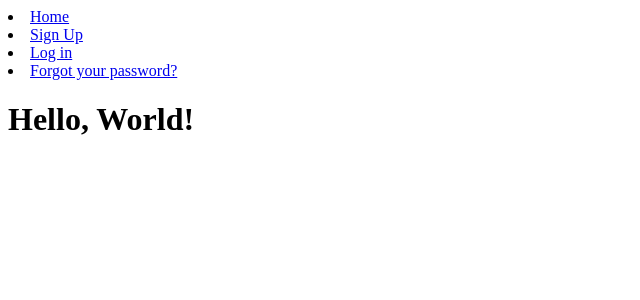
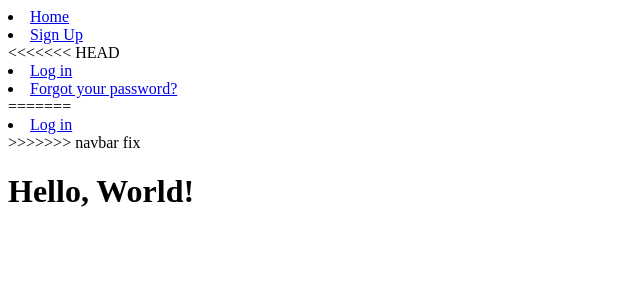
Before and after one commit to JumboCode/Animal-Aid, a Django app: page / in a window 1280 px wide. Shown: the top 300 px of the page, without its empty margins (0-640 px from the left). Run offline with Django 3.2, Linux system fonts and the light colour scheme; parts of the project's set-up code (start-up, migrations or seed data) failed here and were passed over.

Commit message:
navbar fix

```diff
--- a/core/templates/core/home.html
+++ b/core/templates/core/home.html
@@ -3,9 +3,13 @@
 {% block content %}
 <nav> <li {% if active_link == "home" %}class="active"{% endif %}><a href="{% url 'home' %}">Home</a></li>
       <li {% if active_link == "signup" %}class="active"{% endif %}><a href="{% url 'signup' %}">Sign Up</a></li>
+<<<<<<< HEAD
       <li {% if active_link == "signup" %}class="active"{% endif %}><a href="{% url 'login' %}">Log in</a></li> </nav>
       <li {% if active_link == "password_reset" %}class="active"{% endif %}><a href="{% url 'password_reset' %}">Forgot your password?</a></li> </nav>
 
+=======
+      <li {% if active_link == "login" %}class="active"{% endif %}><a href="{% url 'login' %}">Log in</a></li> </nav>
+>>>>>>> navbar fix
 </nav>
       <h1>Hello, World!</h1>
 {% endblock %}
```
